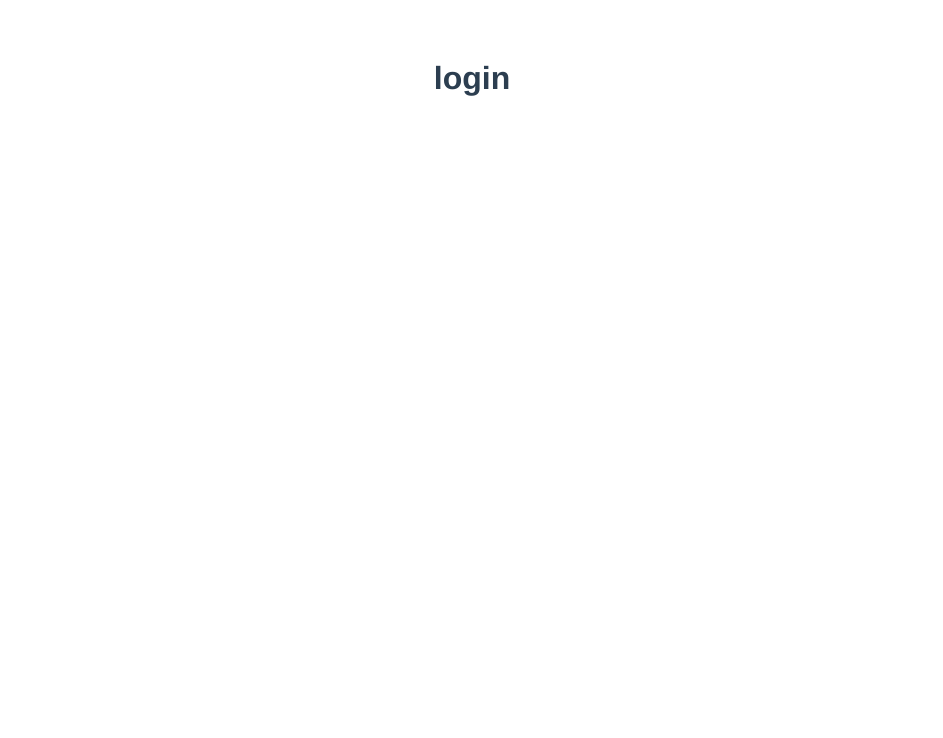
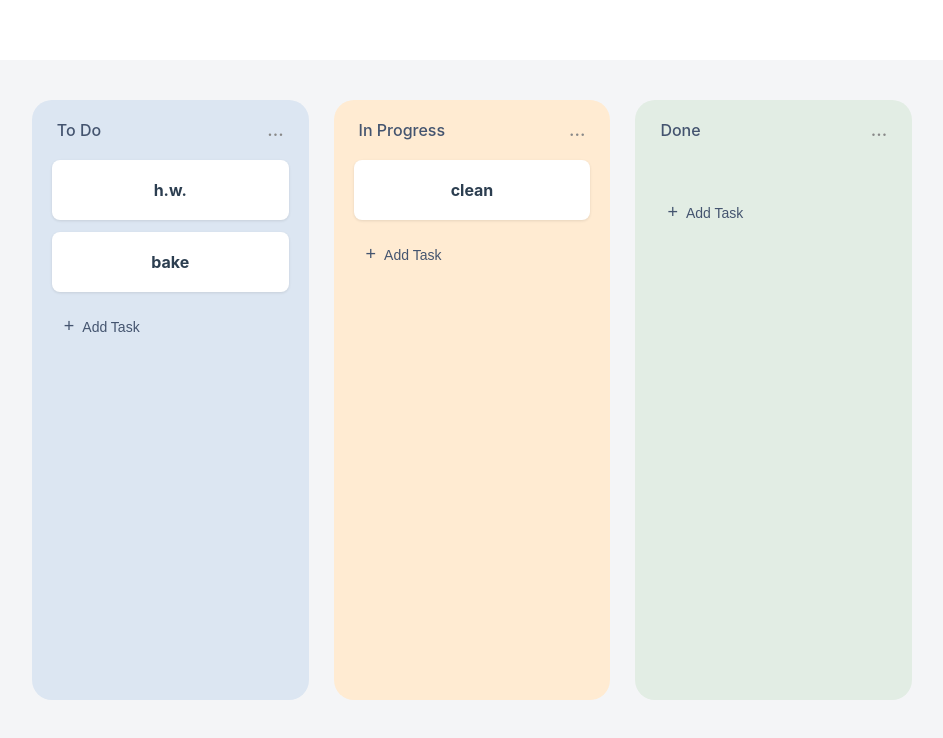
Before and after one commit to Mindi1234/vueProject, a Vue app: page / in a window 1280 px wide. Shown: the top 738 px of the page, without its empty margins (168-1111 px from the left). Built offline with nearby package versions, Linux system fonts and the light colour scheme.

Commit message:
fixed the dragger and did design

```diff
--- a/src/components/DashBoardPage.vue
+++ b/src/components/DashBoardPage.vue
@@ -1,46 +1,60 @@
 <template>
 <div class="board">
-    <div class="colum todo">
-        <h2 class="column-header">To Do📝</h2>
+    <div class="column todo">
+        <div class="column-header">
+        <span>To Do</span>
+        <span class="dots">...</span>
+      </div>
         <draggable
         :list="todoTasks"
         group="tasks"
-        @change="ondragEnd"
-        class="task-list">
+        @change="event => ondragEnd(event, 'todo')"
+        class="task-list"
+        >
         <div v-for="task in todoTasks" :key="task.id" class="card">
         <strong>{{ task.title }}</strong>
-        <p>{{ task.description }}</p>
+        <!-- <p>{{ task.description }}</p> -->
       </div>
         </draggable>
+        <button class="add-task-btn"><span>+</span> Add Task</button>
     </div>
 
-    <div class="colum progress">
-        <h2 class="column-header">In Progress⚙️</h2>
+    <div class="column progress">
+        <div class="column-header">
+        <span>In Progress</span>
+        <span class="dots">...</span>
+      </div>
         <draggable
          :list="inProgressTasks"
         group="tasks"
-        @change="ondragEnd"
-        class="task-list">
+        @change="event => ondragEnd(event, 'progress')"
+        class="task-list"
+        >
         <div v-for="task in inProgressTasks" :key="task.id" class="card">
         <strong>{{ task.title }}</strong>
-        <p>{{ task.description }}</p>
+        <!-- <p>{{ task.description }}</p> -->
       </div>
         </draggable>
+        <button class="add-task-btn"><span>+</span> Add Task</button>
     </div>
 
-    <div class="colum done">
-        <h2 class="column-header">Done✅</h2>
+    <div class="column done">
+        <div class="column-header">
+        <span>Done</span>
+        <span class="dots">...</span>
+      </div>
         <draggable
             :list="doneTasks"
             group="tasks"
-            @change="ondragEnd"
+            @change="event => ondragEnd(event, 'done')"
             class="task-list"
         >
         <div v-for="task in doneTasks" :key="task.id" class="card">
         <strong>{{ task.title }}</strong>
-        <p>{{ task.description }}</p>
+        <!-- <p>{{ task.description }}</p> -->
       </div>
         </draggable>
+        <button class="add-task-btn"><span>+</span> Add Task</button>
     </div>
 
 </div>
@@ -68,11 +82,18 @@ export default {
         ...mapMutations([
             'moveTask'
         ]),
-        ondragEnd(event) {
-            const movedTaskId = event.moved.element.id;
-            const column = event.to.closest('.column').classList[1];
-            this.moveTask({ taskId: movedTaskId, newStatus:column });
+       ondragEnd(event, newStatus) {
+        if (event.added) {
+          const task = event.added.element;
+
+          console.log(`Moving task ${task.id} to ${newStatus}`);
+
+          this.moveTask({
+            taskId: task.id,
+            newStatus: newStatus
+          });
         }
+      }
     }
 };
 </script>
@@ -81,69 +102,100 @@ export default {
 
 .board {
   display: flex;
-  gap: 20px;
-  padding: 20px;
-  background: #f4f5f7;
-  min-height: 100vh;
+  gap: 25px;
+  padding: 40px;
+  justify-content: center;
+  background-color: #f4f5f7;
+  min-height: 80vh;
+  font-family: -apple-system, BlinkMacSystemFont, "Segoe UI", Roboto, sans-serif;
 }
 
+.column {
+  width: 20%;
+  max-height: 70vh;
+  padding: 20px;
+  border-radius: 20px;
+}
 
-.column {
-  flex: 1;
-  background: #ebecf0;
-  border-radius: 8px;
-  padding: 10px;
-  display: flex;
-  flex-direction: column;
+.todo {
+  background-color: #dce6f2;
+
+ }
+.progress {
+  background-color: #ffebd2;
+
+}
+.done {
+  background-color: #e2ede4;
+
 }
 
 .column-header {
-  font-weight: bold;
-  padding: 10px;
-  border-radius: 6px;
-  margin-bottom: 10px;
-  color: #172b4d;
+  display: flex;
+  justify-content: space-between;
+  align-items: center;
+  padding: 0 5px 20px 5px;
+  font-weight: 500;
+  color: #44546f;
+  font-size: 16px;
+}
+
+.dots {
+  color: #888;
+  cursor: pointer;
+  font-size: 18px;
+  line-height: 1;
 }
 
 .card {
-  background: white;
-  border-radius: 6px;
-  padding: 10px;
-  margin-bottom: 10px;
-  box-shadow: 0 1px 2px rgba(9, 30, 66, 0.25);
-  cursor: pointer;
-  transition: box-shadow 0.2s ease, transform 0.1s ease;
+  background: #ffffff;
+  border-radius: 8px;
+  padding: 20px;
+  margin-bottom: 12px;
+  box-shadow: 0 1px 3px rgba(0, 0, 0, 0.1);
+  cursor: grab;
+  transition: transform 0.1s ease;
 }
 
 .card:hover {
-  box-shadow: 0 4px 8px rgba(9, 30, 66, 0.25);
-  transform: translateY(-2px);
+  box-shadow: 0 4px 6px rgba(0, 0, 0, 0.08);
 }
 
-.card h4 {
-  margin: 0 0 5px;
+.card-title {
   font-size: 14px;
   color: #172b4d;
+  font-weight: 400;
+  display: block;
 }
 
-.card p {
-  margin: 0;
-  font-size: 13px;
-  color: #5e6c84;
+.task-list {
+  flex-grow: 1;
+  min-height: 20px;
+  margin-bottom: 10px;
 }
 
-.todo .column-header {
-  background: #deebff;
-  color: #0747a6;
+.add-task-btn {
+  background: transparent;
+  border: none;
+  color: #44546f;
+  padding: 12px;
+  text-align: left;
+  cursor: pointer;
+  font-size: 14px;
+  font-weight: 500;
+  display: flex;
+  align-items: center;
+  gap: 8px;
+  width: 100%;
+  border-radius: 8px;
+
 }
 
-.progress .column-header {
-  background: #fff0b3;
-  color: #ff8b00;
+.add-task-btn span {
+  font-size: 18px;
 }
 
-.done .column-header {
-  background: #e3fcef;
-  color: #006644;
+.add-task-btn:hover {
+  background-color: rgba(255, 255, 255, 0.4);
 }
 </style>
--- a/src/components/routes/index.js
+++ b/src/components/routes/index.js
@@ -1,7 +1,7 @@
 import Vue from "vue";
 import Router from "vue-router";
 
-import LogInPage from '@/components/LogInPage.vue';
+//import LogInPage from '@/components/LogInPage.vue';
 import DashBoardPage from '@/components/DashBoardPage.vue';
 
 Vue.use(Router);
@@ -9,13 +9,13 @@ Vue.use(Router);
 export default new Router({
     mode: 'history',
     routes: [
+        // {
+        //     path: '/',
+        //     name: 'LogInPage',
+        //     component: LogInPage
+        // },
         {
             path: '/',
-            name: 'LogInPage',
-            component: LogInPage
-        },
-        {
-            path: '/dashboard',
             name: 'DashBoardPage',
             component: DashBoardPage,
         }
```
